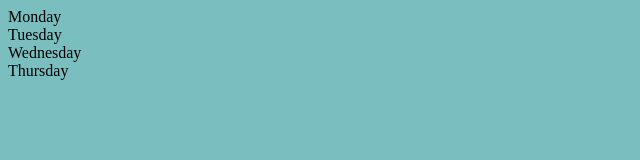
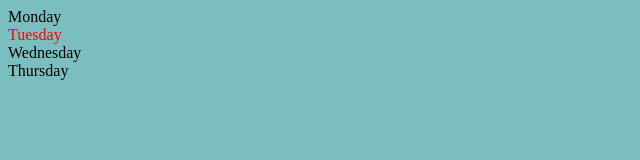
Before and after one commit to ayushdubey025/JAVASCRIPT-by-Hitesh, a plain HTML site: page 06_DOM/Two.html in a window 1280 px wide. Shown: the full height of the page, 0-640 px from the left. Drawn offline with Linux system fonts and the light colour scheme.

Commit message:
dom parent child

```diff
--- a/06_DOM/Two.html
+++ b/06_DOM/Two.html
@@ -18,7 +18,23 @@
       <div class="day">Thursday</div>
     </div>
     <script>
-      const parent = document.querySelector(".parent");
+      const parent = document.querySelector('.parent');
+      // console.log(parent);
+      // console.log(parent.children);
+      // console.log(parent.children[2].innerHTML);
+
+      // for(let i =0; i<parent.children.length; i++)
+      // {
+      //   console.log(parent.children[i].innerHTML);
+      // }
+
+      parent.children[1].style.color = "red";
+      console.log(parent.firstElementChild);
+      console.log(parent.lastElementChild);
+
+      const dayOne = document.querySelector('.day')
+      console.log(dayOne);
+      console.log(dayOne.parentElemet);   // if you have dayOne Variable already and you want to go parent
     </script>
   </body>
 </html>
```
